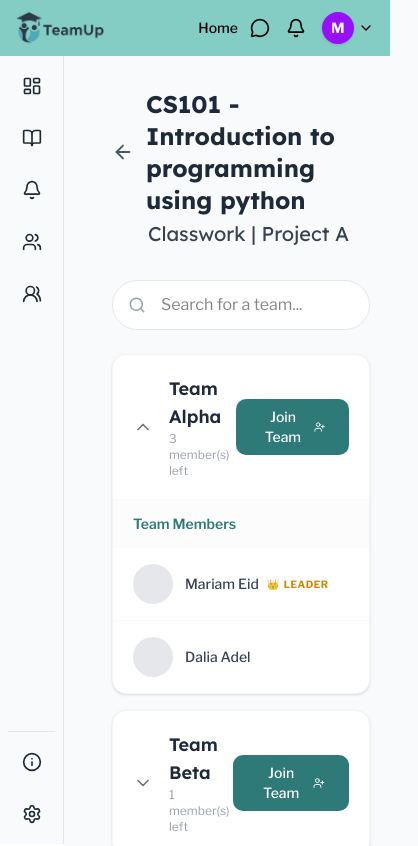
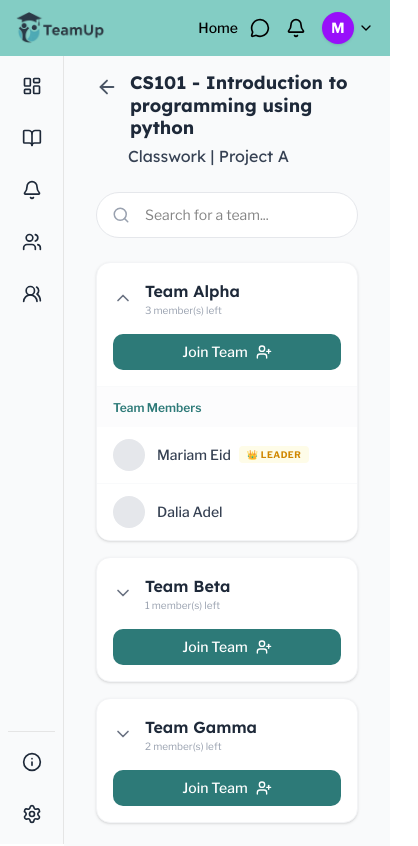
Before and after one commit to Mariam-Eid-Mohamed/Team-Up, a React (Vite) app: page /student/classes/1/coursework/1/teams in a window 390 px wide. Shown: the top 846 px of the page, 418 px wide, since content can reach past the window. Built offline with nearby package versions, Linux system fonts and the light colour scheme.

Commit message:
handle resposivness

```diff
--- a/src/Pages/Instructor/Home/TeamsPage.tsx
+++ b/src/Pages/Instructor/Home/TeamsPage.tsx
@@ -1,7 +1,6 @@
 import React, { useState } from "react";
 import { ChevronDown, ChevronUp, Search, ArrowLeft, UserPlus } from "lucide-react";
 import { useNavigate, useParams } from "react-router-dom";
-// import JoinTeamModal from "@/components/JoinTeamModal/JoinTeamModal";
 import JoinTeamModal from "../../../components/JoinTeamModal/JoinTeamModal"
 
 interface TeamMember {
@@ -21,17 +20,15 @@ interface Team {
 const TeamsPage: React.FC = () => {
   const navigate = useNavigate();
   const { id, courseworkId } = useParams();
-  const [expandedTeam, setExpandedTeam] = useState<string | null>("alpha"); // "alpha" open by default
+  const [expandedTeam, setExpandedTeam] = useState<string | null>("alpha");
   const [searchQuery, setSearchQuery] = useState("");
   const [selectedTeam, setSelectedTeam] = useState<Team | null>(null);
 
-// when student click join team
   const handleJoinConfirm = () => {
-    // For now, navigating to the constant UI workspace
-    // navigate(`/student/teams/${selectedTeam?.id || 'constant-id'}`);
-    // setSelectedTeam(null);
+    // Logic for pending or navigation goes here
+    console.log("Joining:", selectedTeam?.name);
   };
-  // Mock data - replace with your API call using courseworkId
+
   const teams: Team[] = [
     {
       id: "alpha",
@@ -47,27 +44,27 @@ const handleJoinConfirm = () => {
   ];
 
   return (
-    <div className="min-h-screen bg-gray-50 p-8 font-sans">
+    <div className="min-h-screen bg-gray-50 p-4 md:p-8 font-sans">
       {/* Back Button and Title */}
-      <div className="max-w-4xl mx-auto mb-8">
-  {/* Back + Title in same row */}
-  <div className="flex items-center gap-3 mb-1">
+      <div className="max-w-4xl mx-auto mb-6 md:mb-8">
+        <div className="flex items-start md:items-center gap-3 mb-1">
           <button
             onClick={() => navigate(-1)}
-      className="text-gray-600 hover:text-black transition-colors"
+            className="text-gray-600 hover:text-black transition-colors pt-1 md:pt-0"
           >
             <ArrowLeft size={22} />
           </button>
 
-    <h1 className="text-2xl font-bold text-gray-800">
+          <h1 className="text-lg md:text-2xl font-bold text-gray-800 leading-tight">
             CS101 - Introduction to programming using python
           </h1>
         </div>
 
-  <h2 className="text-xl text-gray-700 ml-9">
+        <h2 className="text-base md:text-xl text-gray-700 ml-8 md:ml-9">
           Classwork | Project A
         </h2>
       </div>
+
       <div className="max-w-4xl mx-auto space-y-4">
         {/* Search Bar */}
         <div className="relative mb-6">
@@ -75,7 +72,7 @@ const handleJoinConfirm = () => {
           <input
             type="text"
             placeholder="Search for a team..."
-            className="w-full pl-12 pr-4 py-3 border border-gray-200 rounded-full bg-white focus:outline-none focus:ring-2 focus:ring-[#2D7A78] transition-all"
+            className="w-full pl-12 pr-4 py-3 border border-gray-200 rounded-full bg-white focus:outline-none focus:ring-2 focus:ring-[#2D7A78] transition-all text-sm md:text-base"
             value={searchQuery}
             onChange={(e) => setSearchQuery(e.target.value)}
           />
@@ -84,9 +81,9 @@ const handleJoinConfirm = () => {
         {/* Teams List */}
         {teams.map((team) => (
           <div key={team.id} className="bg-white border border-gray-100 rounded-xl shadow-sm overflow-hidden">
-            {/* Team Header */}
-            <div className="p-5 flex items-center justify-between">
-              <div className="flex items-center gap-4">
+            {/* Team Header - Stacked on mobile, row on tablet+ */}
+            <div className="p-4 md:p-5 flex flex-col sm:flex-row sm:items-center justify-between gap-4">
+              <div className="flex items-center gap-3 md:gap-4">
                 <button
                   onClick={() => setExpandedTeam(expandedTeam === team.id ? null : team.id)}
                   className="text-gray-500 hover:text-black transition-colors"
@@ -94,12 +91,16 @@ const handleJoinConfirm = () => {
                   {expandedTeam === team.id ? <ChevronUp size={20} /> : <ChevronDown size={20} />}
                 </button>
                 <div>
-                  <h3 className="font-semibold text-lg text-gray-800">{team.name}</h3>
-                  <p className="text-xs text-gray-400">{team.membersLeft} member(s) left</p>
+                  <h3 className="font-semibold text-base md:text-lg text-gray-800">{team.name}</h3>
+                  <p className="text-[10px] md:text-xs text-gray-400">{team.membersLeft} member(s) left</p>
                 </div>
               </div>
 
-              <button type="button" onClick={() => setSelectedTeam(team)} className="flex items-center gap-2 bg-[#2D7A78] hover:bg-[#23615f] text-white px-6 py-2 rounded-lg text-sm font-medium transition-colors">
+              <button
+                type="button"
+                onClick={() => setSelectedTeam(team)}
+                className="flex items-center justify-center gap-2 bg-[#2D7A78] hover:bg-[#23615f] text-white px-4 md:px-6 py-2 rounded-lg text-sm font-medium transition-colors w-full sm:w-auto"
+              >
                 Join Team <UserPlus size={16} />
               </button>
             </div>
@@ -107,18 +108,18 @@ const handleJoinConfirm = () => {
             {/* Expanded Member List */}
             {expandedTeam === team.id && (
               <div className="border-t border-gray-50 bg-white">
-                <div className="px-5 py-3 bg-gray-50/50">
-                  <span className="text-sm font-semibold text-[#2D7A78]">Team Members</span>
+                <div className="px-4 md:px-5 py-2 md:py-3 bg-gray-50/50">
+                  <span className="text-xs md:text-sm font-semibold text-[#2D7A78]">Team Members</span>
                 </div>
                 <div className="divide-y divide-gray-50">
                   {team.members.map((member) => (
-                    <div key={member.id} className="px-5 py-4 flex items-center gap-3">
-                      <div className="w-10 h-10 rounded-full bg-gray-200 flex-shrink-0" />
-                      <div className="flex items-center gap-2">
+                    <div key={member.id} className="px-4 md:px-5 py-3 md:py-4 flex items-center gap-3">
+                      <div className="w-8 h-8 md:w-10 md:h-10 rounded-full bg-gray-200 flex-shrink-0" />
+                      <div className="flex flex-wrap items-center gap-2">
                         <span className="text-sm font-medium text-gray-700">{member.name}</span>
                         {member.role === "Leader" && (
-                          <span className="flex items-center text-[10px] text-yellow-600 font-bold uppercase tracking-wider">
-                            <span className="mr-1">👑</span> Leader
+                          <span className="flex items-center text-[9px] md:text-[10px] text-yellow-600 font-bold uppercase tracking-wider bg-yellow-50 px-2 py-0.5 rounded">
+                            👑 Leader
                           </span>
                         )}
                       </div>
--- a/src/components/CreateTeamModal/CreateTeamModal.tsx
+++ b/src/components/CreateTeamModal/CreateTeamModal.tsx
@@ -38,7 +38,7 @@ const CreateTeamModal: React.FC<CreateTeamModalProps> = ({ isOpen, onClose, cour
 };
 
   return (
-    <div className="fixed inset-0 z-[100] flex items-center justify-center bg-black/50 backdrop-blur-sm p-4">
+    <div className="fixed inset-0 z-[100] flex items-center justify-center bg-black/50  p-4">
       <div className="bg-white w-full max-w-md rounded-2xl shadow-2xl p-6 relative animate-in fade-in zoom-in duration-200">
 
         <div className="flex justify-between items-center mb-8">
--- a/src/components/JoinTeamModal/JoinTeamModal.tsx
+++ b/src/components/JoinTeamModal/JoinTeamModal.tsx
@@ -11,7 +11,7 @@ const JoinTeamModal: React.FC<JoinModalProps> = ({ isOpen, onClose, onConfirm, t
   if (!isOpen) return null;
 
   return (
-    <div className="fixed inset-0 z-[100] flex items-center justify-center bg-black/50 backdrop-blur-sm p-4">
+    <div className="fixed inset-0 z-[100] flex items-center justify-center bg-black/50  p-4">
       <div className="bg-white w-full max-w-sm rounded-2xl shadow-2xl p-6 animate-in fade-in zoom-in duration-200">
         <div className="text-center">
           <div className="w-16 h-16 bg-[#F0F7F7] text-[#2D7A78] rounded-full flex items-center justify-center mx-auto mb-4">
```
Also changed, not shown: src/Pages/Instructor/Home/TeamWorkspace.tsx (+28 -34 lines). Lines whose indentation alone changed are shown as unchanged.
